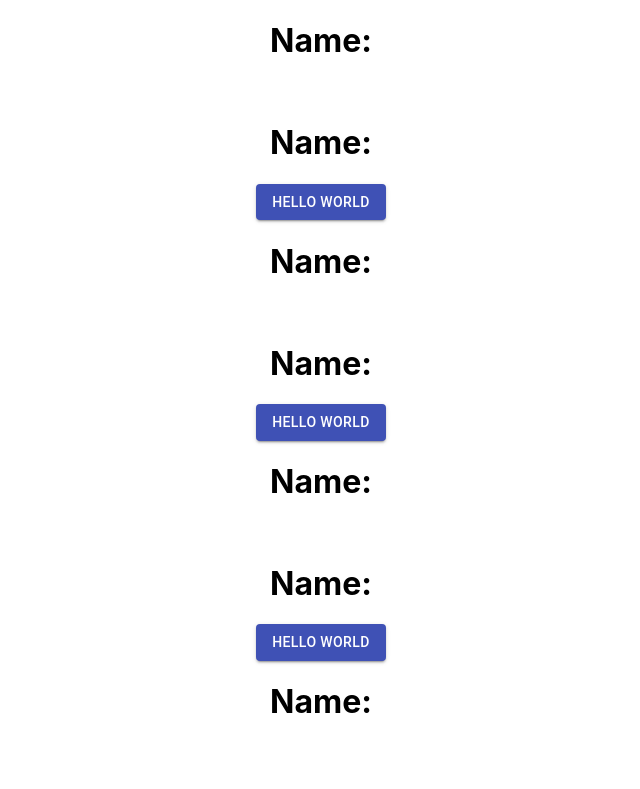
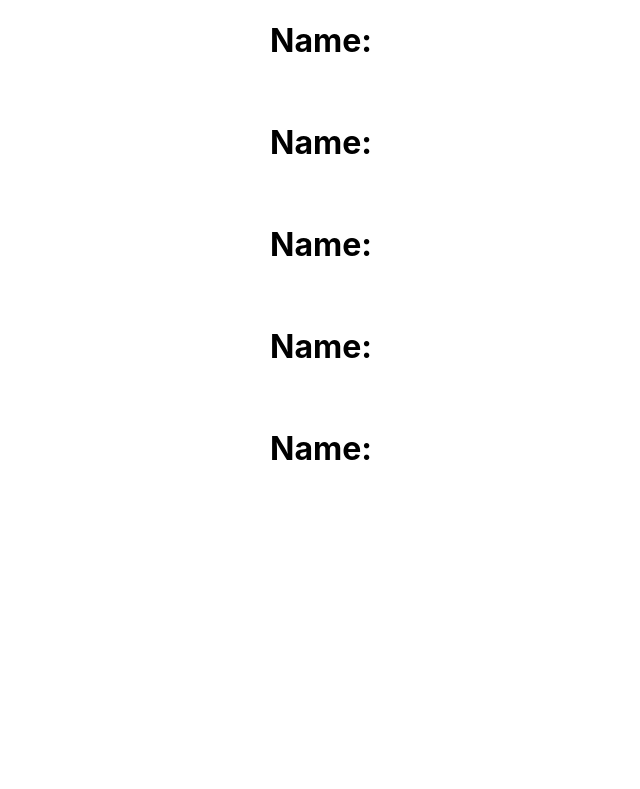
Before and after one commit to joshadams1/know-your-directors, a React (Create React App) app in the folder directors/: page / in a window 1280 px wide. Shown: the top 789 px of the page, without its empty margins (319-959 px from the left). Built offline with nearby package versions, Linux system fonts and the light colour scheme; no server answers.

Commit message:
Create DirectorNavigator component

```diff
--- a/directors/src/DataFetching.js
+++ b/directors/src/DataFetching.js
@@ -1,6 +1,6 @@
 import React, { useState, useEffect } from 'react';
-import DirectorData from './DirectorData';
-import directors from './directors';
+import DirectorNavigator from './DirectorNavigator';
+
 
 const DataFetching = (props) => {
     const [hasError, setErrors] = useState(false);
@@ -33,7 +33,7 @@ const DataFetching = (props) => {
         <div>
             <h1 onMouseEnter={showName} onMouseLeave={hideName}>Name: {name}</h1>
             <img src={props.image}></img>
-            <DirectorData name={data.name} bio={data.biography} />
+            <DirectorNavigator />
         </div>
     );
 };
--- a/directors/src/DirectorData.js
+++ b/directors/src/DirectorData.js
@@ -7,9 +7,6 @@ const DirectorData = (props) => {
         <div>
             <h1>Name: {props.name}</h1>
             <p>{props.bio}</p>
-            <Button variant="contained" color="primary">
-                Hello World
-            </Button>
         </div>
     )
 };
--- /dev/null
+++ b/directors/src/DirectorNavigator.js
@@ -0,0 +1,11 @@
+import React, { useState, useEffect } from 'react';
+
+const DirectorData = () => {
+    return (
+        <div>
+
+        </div>
+    )
+}
+
+export default DirectorData;
```
